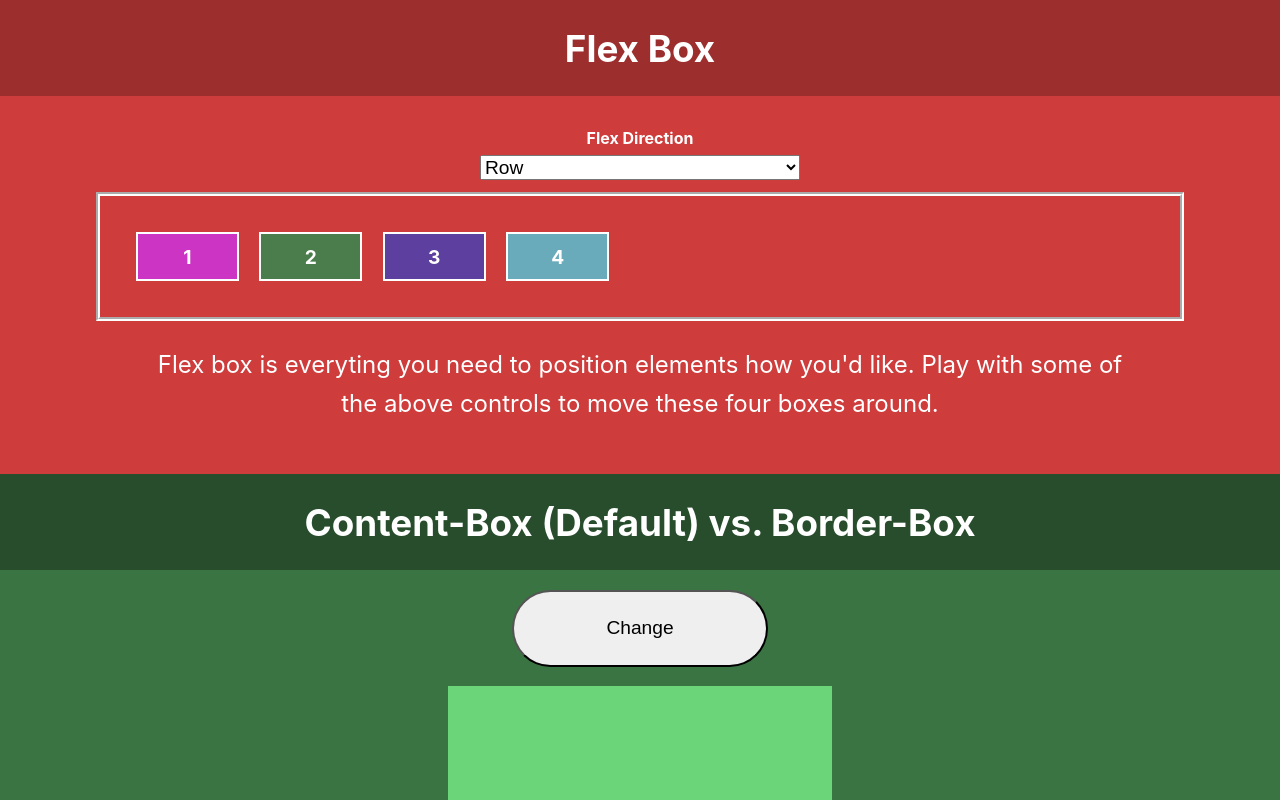
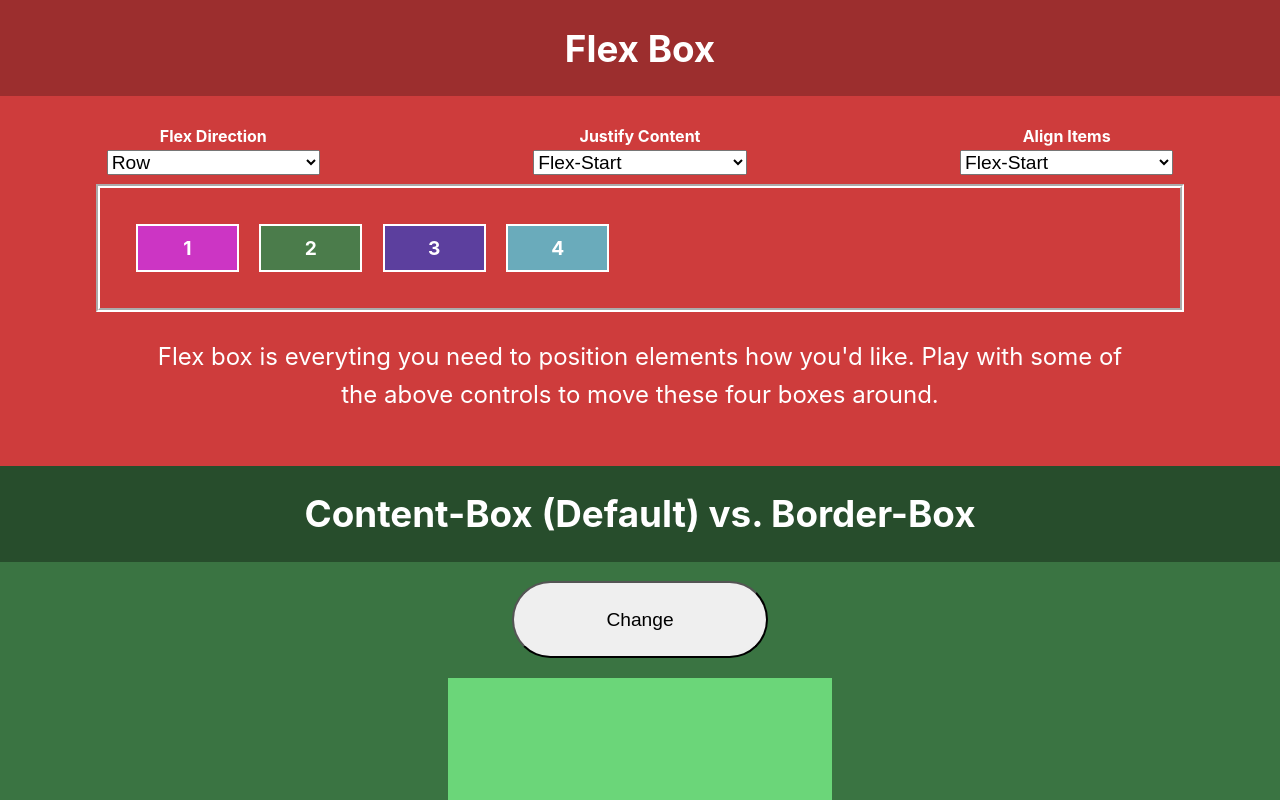
Before and after one commit to tylercorbett/css-showcase, a React (Create React App) app: page / in a window 1280 px wide. Shown: the top 800 px of the page. Built offline with nearby package versions, Linux system fonts and the light colour scheme.

Commit message:
flexbox demo complete

```diff
--- a/src/components/flexbox/FlexBox.js
+++ b/src/components/flexbox/FlexBox.js
@@ -2,10 +2,20 @@ import React, { PureComponent } from 'react';
 import styles from './FlexBox.module.scss';
 
 export default class FlexBox extends PureComponent {
-  handleChange = event => {
+  handleChangeDirection = event => {
     const value = event.target.value;
     const boxContainer = document.getElementsByName('boxContainer')[0];
     boxContainer.style.flexDirection = (value);
+  }
+  handleChangeJustify = event => {
+    const value = event.target.value;
+    const boxContainer = document.getElementsByName('boxContainer')[0];
+    boxContainer.style.justifyContent = (value);
+  }
+  handleChangeAlign = event => {
+    const value = event.target.value;
+    const boxContainer = document.getElementsByName('boxContainer')[0];
+    boxContainer.style.alignItems = (value);
   }
   render() {
     return(
@@ -14,14 +24,34 @@ export default class FlexBox extends PureComponent {
           <h2 className={styles.title}>Flex Box</h2>
         </header>
         <main className={styles.main}>
+          <div className={styles.controls}>
             <div className={styles.flexDirection}>
                   <label className={styles.directionLabel}>Flex Direction</label>
-                <select className={styles.select} onChange={this.handleChange}>
+                  <select className={styles.select} onChange={this.handleChangeDirection} name='flexDirection'>
                       <option value='row'>Row</option>
                       <option value='row-reverse'>Row-Reverse</option>
                       <option value='column'>Column</option>
                       <option value='column-reverse'>Column-Reverse</option>
                   </select>
+              </div>
+              <div className={styles.flexDirection}>
+                  <label className={styles.directionLabel}>Justify Content</label>
+                  <select className={styles.select} onChange={this.handleChangeJustify}>
+                      <option value='flex-start'>Flex-Start</option>
+                      <option value='flex-end'>Flex-End</option>
+                      <option value='center'>Center</option>
+                      <option value='space-around'>Space-Around</option>
+                      <option value='space-between'>Space-Between</option>
+                  </select>
+              </div>
+              <div className={styles.flexDirection}>
+                  <label className={styles.directionLabel}>Align Items</label>
+                  <select className={styles.select} onChange={this.handleChangeAlign}>
+                      <option value='flex-start'>Flex-Start</option>
+                      <option value='flex-end'>Flex-End</option>
+                      <option value='center'>Center</option>
+                  </select>
+              </div>
           </div>
             <div className={styles.boxContainer} name='boxContainer'>
                 <div className={styles.one}>1</div>
--- a/src/components/flexbox/FlexBox.module.scss
+++ b/src/components/flexbox/FlexBox.module.scss
@@ -3,6 +3,11 @@
     width: 85%;
     padding: 2%;
     border: 4px white groove;
+}
+.controls {
+    width: 100%;
+    display: flex;
+    justify-content: space-around;
 }
 .description {
     margin: 1%;
@@ -24,6 +29,9 @@
     justify-content: center;
     align-items: center;
     width: 50%;
+}
+.justifyContent {
+
 }
 .main {
     display: flex;
```
Lines whose indentation alone changed are shown as unchanged.
